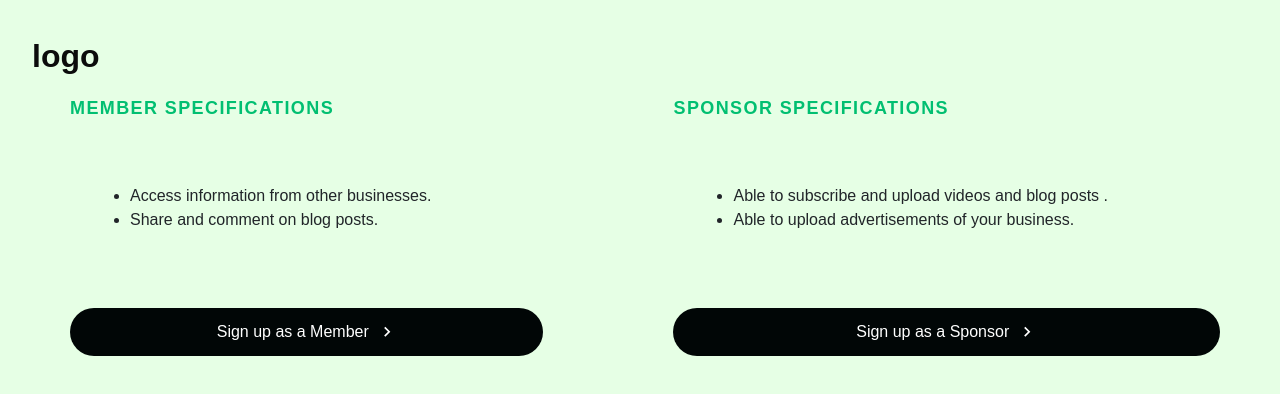
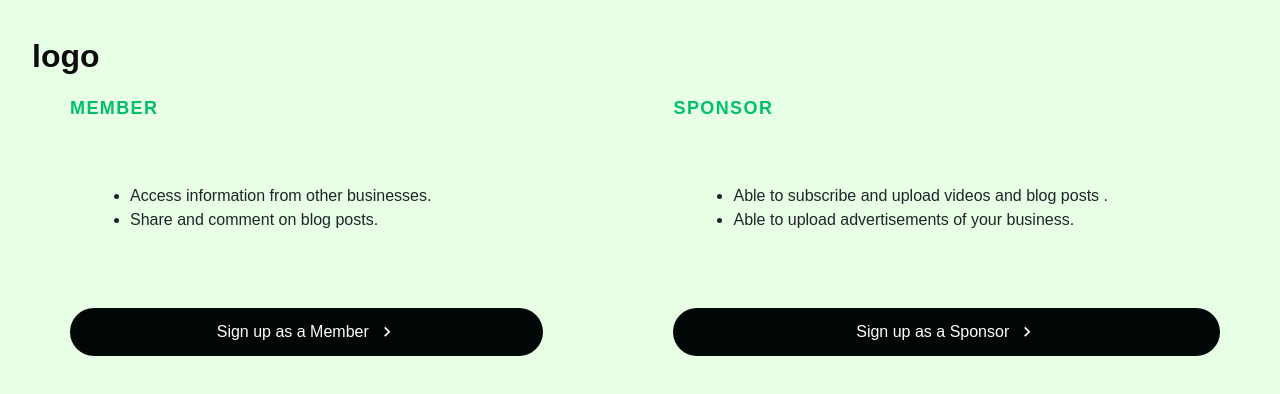
Before and after one commit to ialmani/EVE-Front-End, a React (Create React App) app in the folder front-end/: page /signup in a window 1280 px wide. Shown: the top 394 px of the page. Built offline with nearby package versions, Linux system fonts and the light colour scheme; a web font is replaced by a local one.

Commit message:
Changes subtitles

```diff
--- a/front-end/src/components/SignUp/SignUp.js
+++ b/front-end/src/components/SignUp/SignUp.js
@@ -30,7 +30,7 @@ const SignUp = () => {
 
             <InfoRow>
             <Column1>
-                <Subtitle>Member Specifications</Subtitle>
+                <Subtitle>Member</Subtitle>
                 <ul style={ulStyle}>
                     <li> Access information from other businesses.</li>
                     <li> Share and comment on blog posts.</li>
@@ -43,7 +43,7 @@ const SignUp = () => {
             </Column1>
 
             <Column2>
-                <Subtitle>Sponsor Specifications</Subtitle>
+                <Subtitle>Sponsor</Subtitle>
                 <ul style={ulStyle}>
                     <li> Able to subscribe and upload videos and blog posts .</li>
                     <li> Able to upload advertisements of your business.</li>
```
